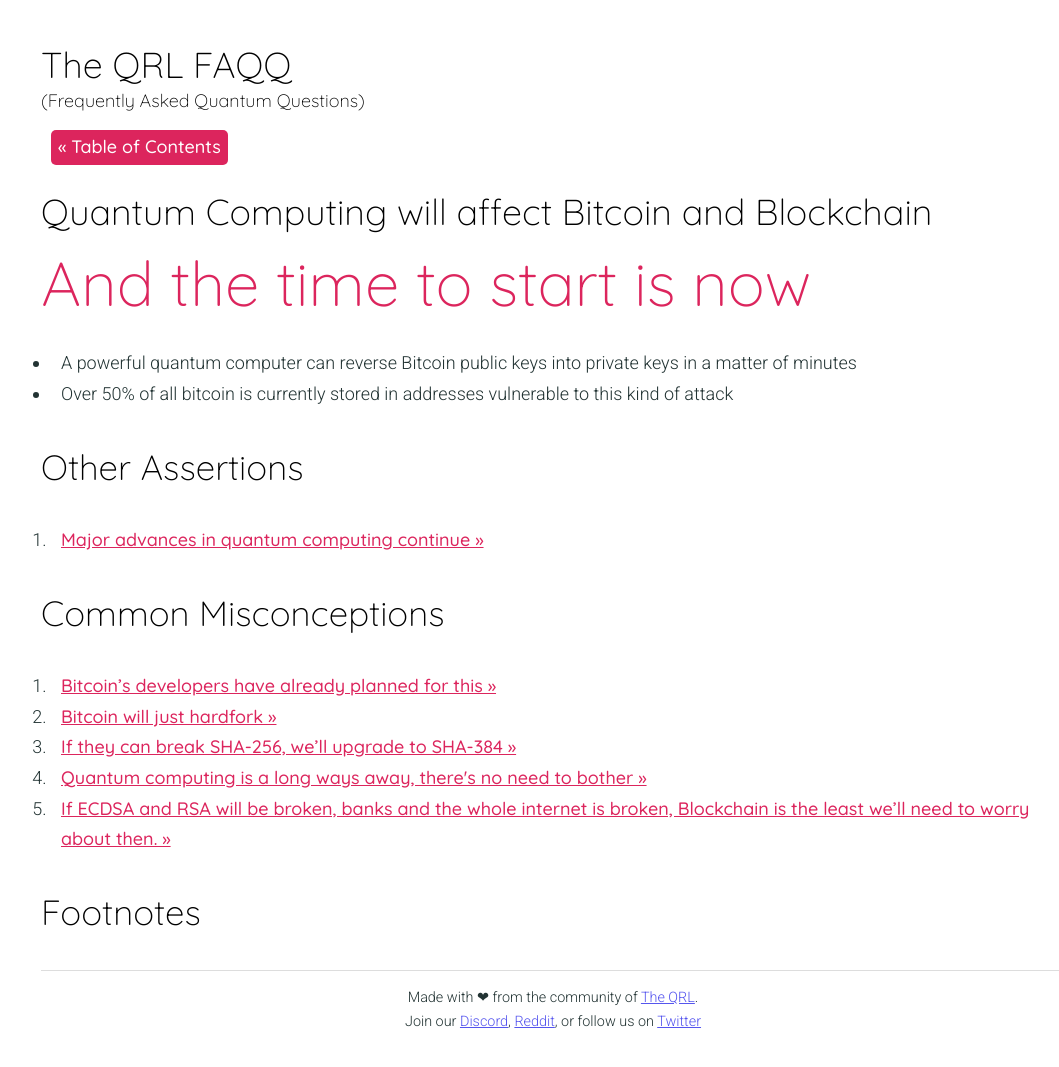
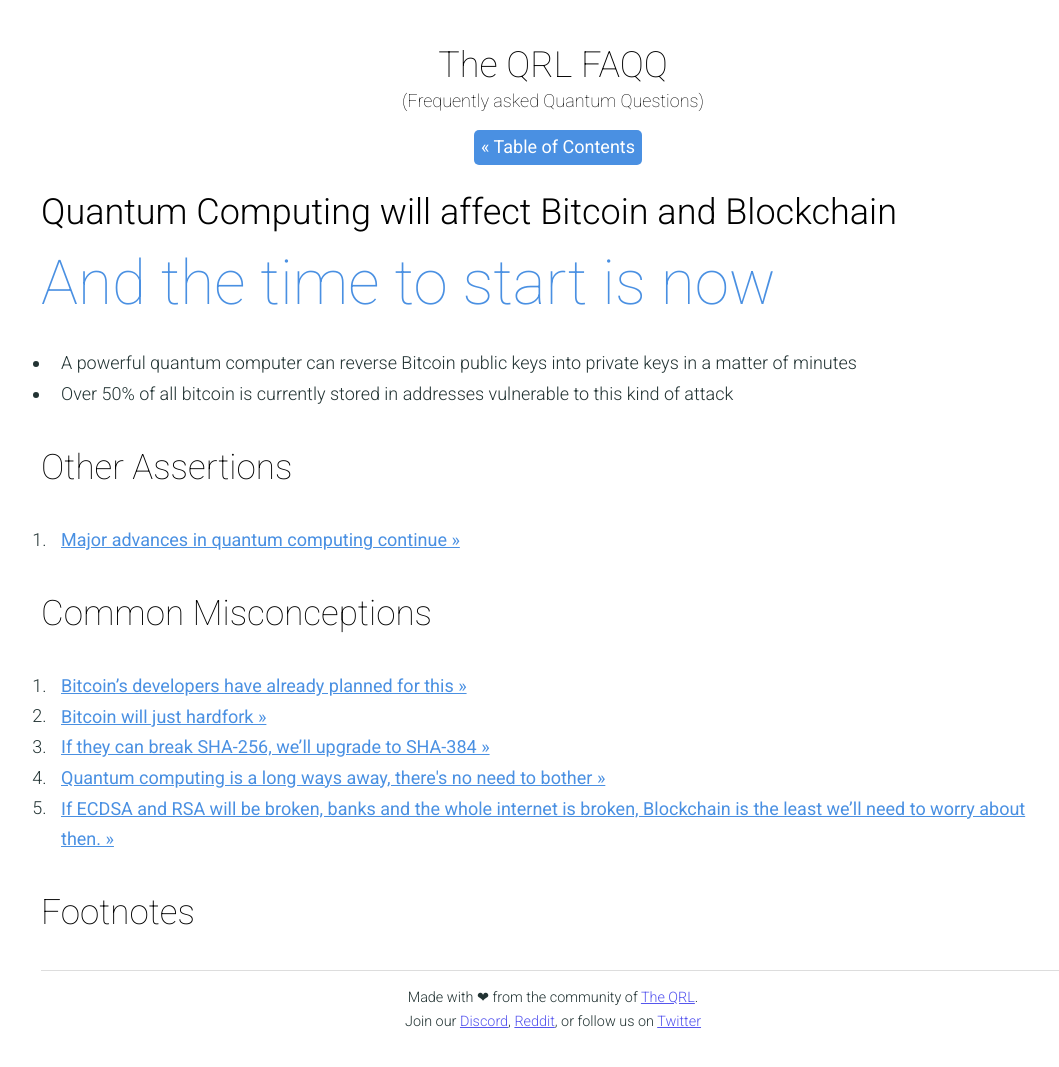
Before and after one commit to theqrl-community/faqq, a Jekyll site: the page built from _faq/quantum-computing-will-affect-bitcoin.md, in a window 1280 px wide. Shown: the whole page, without its empty margins (87-1146 px from the left). Built offline with Jekyll 4.4.1, drawn with Linux system fonts in a browser that asks for light colours.

Commit message:
Page header & color adjustment
No more Quantum Burst!

```diff
--- a/_includes/head.html
+++ b/_includes/head.html
@@ -8,7 +8,7 @@
 	{% endif %}
 	{{ site.title }}
 	</title>
-	<link href="https://fonts.googleapis.com/css?family=Quicksand:300,500|Roboto:300" rel="stylesheet">
+	<link href="https://fonts.googleapis.com/css?family=Roboto:100,300,400" rel="stylesheet">
 	<link rel="stylesheet" href="{{ site.baseurl }}/css/main.css">
 	<!-- <link rel="shortcut icon" type="image/png" href="{{ "/assets/favicon.png" | prepend: site.baseurl }}" > -->
 </head>
--- a/_layouts/faq.md
+++ b/_layouts/faq.md
@@ -7,7 +7,7 @@
 
 <h1>
   The QRL FAQQ
-  <span>(Frequently Asked Quantum Questions)</span>
+  <span>(Frequently asked Quantum Questions)</span>
 </h1>
 
 <div class="section">
--- a/_sass/qrl.scss
+++ b/_sass/qrl.scss
@@ -1,6 +1,7 @@
-$quantum_burst:#dc255d;
+// $quantum_burst:#dc255d;
 $quantum_sky:#4A90E2;
 $quantum_deep: #0A0724;
+$quantum_burst: $quantum_sky;
 $quantum_hover: #860E33;
 
 html {
@@ -18,12 +19,12 @@
 }
 
 h1, h2, h3, h4, h5 {
-  font-family: 'Quicksand';
-  font-weight: 300;
+  font-weight: 100;
   color:#000;
 }
 h1 {
   margin-bottom:0.2em;
+
 }
 h1 span {
   display:block;
@@ -127,15 +128,20 @@
 .buttons a {
   color: $quantum_burst;
   font-weight:500;
-  font-family: "Quicksand";
 
   &:hover {
     color: $quantum_hover;
   }
 }
-
+.statement {
+  font-weight: 300;
+}
 .buttons .curated a {
   // color: $quantum_deep;
+}
+
+body > h1, .buttons.head {
+  text-align: center;
 }
 
 @keyframes fadeIn {
```
